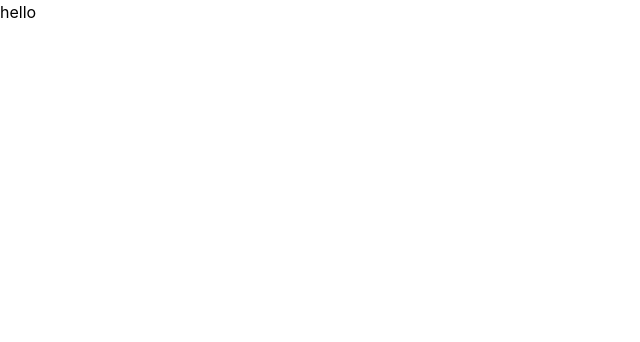
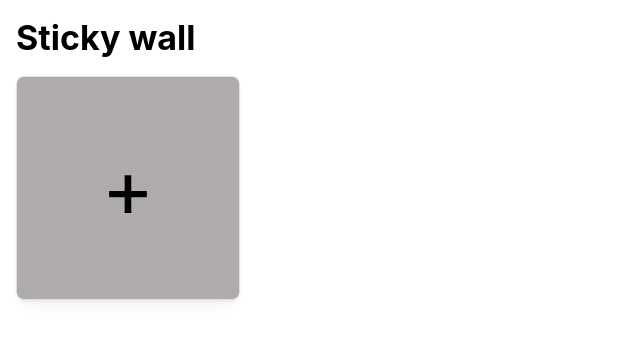
Before and after one commit to MuhammadHarisBaloch/todo-app-next-react, a Next.js app: page / in a window 1280 px wide. Shown: the top 342 px of the page, without its empty margins (0-640 px from the left). Built offline with nearby package versions, Linux system fonts and the light colour scheme.

Commit message:
[FEAT] Todo Card Added

```diff
--- a/app/layout.tsx
+++ b/app/layout.tsx
@@ -7,6 +7,7 @@ import {
   MantineProvider,
   mantineHtmlProps,
 } from "@mantine/core";
+import { ModalsProvider } from "@mantine/modals";
 
 export const metadata = {
   title: "My Mantine app",
@@ -24,7 +25,9 @@ export default function RootLayout({
         <ColorSchemeScript />
       </head>
       <body>
-        <MantineProvider>{children}</MantineProvider>
+        <MantineProvider>
+          <ModalsProvider>{children}</ModalsProvider>
+        </MantineProvider>
       </body>
     </html>
   );
--- a/app/page.tsx
+++ b/app/page.tsx
@@ -1,5 +1,31 @@
+"use client";
+
+import TaskModal from "@/components/TaskModal";
+import { Card, Stack, Title, Text } from "@mantine/core";
+
 export default function Home() {
   return (
-<>hello</>
+    <Stack px="md" py="md">
+      <Title order={1} fw={700}>
+        Sticky wall
+      </Title>
+      <Card
+        bg="rgba(137, 132, 132, 0.68)"
+        radius="md"
+        withBorder
+        shadow="sm"
+        w="14rem"
+        h="14rem"
+        onClick={() => {
+          TaskModal();
+        }}
+      >
+        <Stack align="center" h="100vh" justify="center">
+          <Title order={1} fz="5rem" fw="normal">
+            +
+          </Title>
+        </Stack>
+      </Card>
+    </Stack>
   );
 }
--- /dev/null
+++ b/components/TaskModal/index.tsx
@@ -0,0 +1,7 @@
+import { modals } from "@mantine/modals";
+export default function TaskModal() {
+  return modals.open({
+    title: "Add Task",
+    children: <>Helloo</>,
+  });
+}
--- a/package.json
+++ b/package.json
@@ -11,6 +11,7 @@
   "dependencies": {
     "@mantine/core": "^8.0.1",
     "@mantine/hooks": "^8.0.1",
+    "@mantine/modals": "^8.0.1",
     "next": "15.1.8",
     "react": "^19.0.0",
     "react-dom": "^19.0.0"
```
Also changed, not shown: 1 other file (tests, documents, lock files or other folders).
